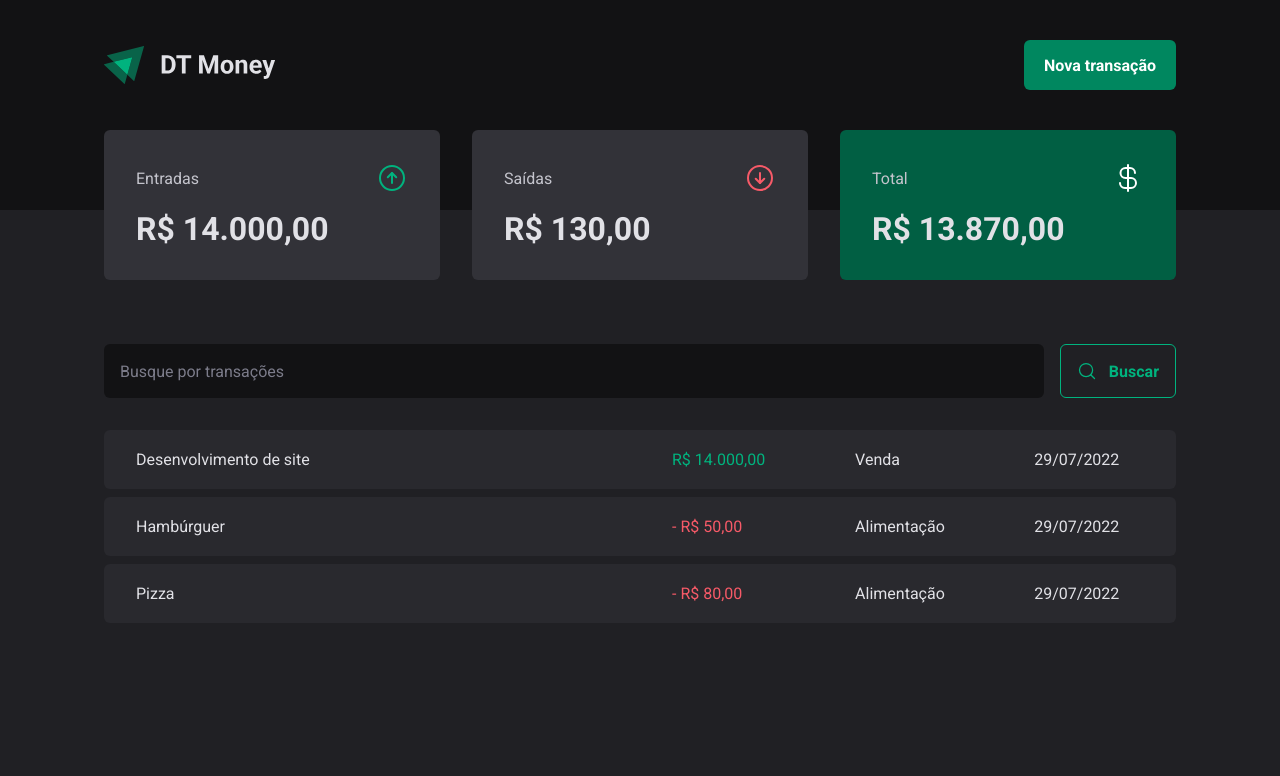
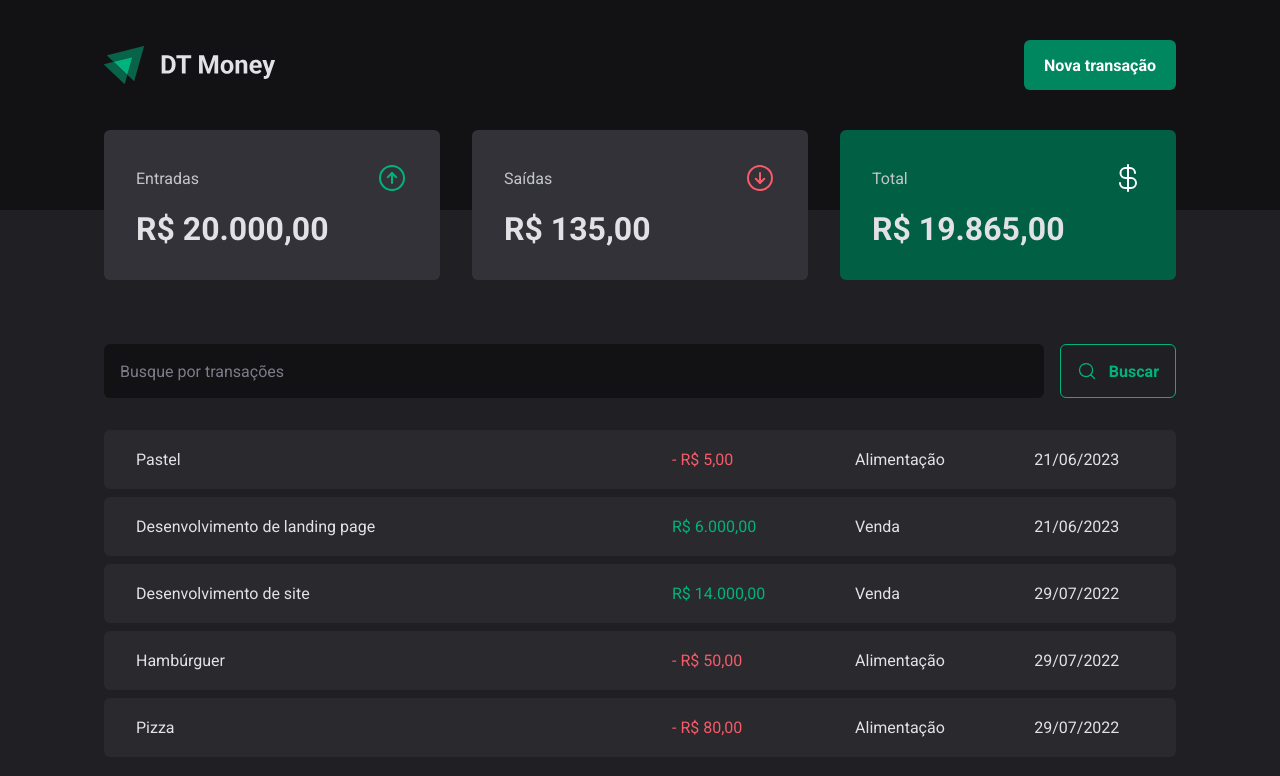
Before and after one commit to marcelopajr/ignite-dt-money, a React (Vite) app: page / in a window 1280 px wide. Shown: the top 776 px of the page. Built offline with nearby package versions, Linux system fonts and the light colour scheme; data requests are answered from the project's data file.

Commit message:
feat: add create new transaction

```diff
--- a/server.json
+++ b/server.json
@@ -23,6 +23,22 @@
       "category": "Alimentação",
       "price": 80,
       "createdAt": "2022-07-29T19:30:44.505Z"
+    },
+    {
+      "description": "Desenvolvimento de landing page",
+      "price": 6000,
+      "category": "Venda",
+      "type": "income",
+      "createdAt": "2023-06-21T17:39:16.518Z",
+      "id": 4
+    },
+    {
+      "description": "Pastel",
+      "price": 5,
+      "category": "Alimentação",
+      "type": "outcome",
+      "createdAt": "2023-06-21T17:53:55.919Z",
+      "id": 5
     }
   ]
 }
--- a/src/components/NewTransactionModal/index.tsx
+++ b/src/components/NewTransactionModal/index.tsx
@@ -1,8 +1,10 @@
+import { useContext } from "react";
 import * as Dialog from "@radix-ui/react-dialog";
 import { Controller, useForm } from "react-hook-form";
 import * as zod from "zod";
 import { zodResolver } from "@hookform/resolvers/zod";
 import { ArrowCircleDown, ArrowCircleUp, X } from "phosphor-react";
+import { TransactionsContext } from "../../contexts/TransactionsContext";
 
 import {
   CloseButton,
@@ -22,17 +24,29 @@
 type NewTransactionFormInputs = zod.infer<typeof newTransactionFormSchema>;
 
 export function NewTransactionModal() {
+  const { createTransaction } = useContext(TransactionsContext);
+
   const {
     control,
     register,
     handleSubmit,
     formState: { isSubmitting },
+    reset,
   } = useForm<NewTransactionFormInputs>({
     resolver: zodResolver(newTransactionFormSchema),
   });
 
-  function handleCreateNewTransaction(data: NewTransactionFormInputs) {
-    console.log(data);
+  async function handleCreateNewTransaction(data: NewTransactionFormInputs) {
+    const { description, price, category, type } = data;
+
+    createTransaction({
+      description,
+      price,
+      category,
+      type,
+    });
+
+    reset();
   }
 
   return (
--- a/src/contexts/TransactionsContext.tsx
+++ b/src/contexts/TransactionsContext.tsx
@@ -9,10 +9,17 @@
   category: string;
   createdAt: string;
 }
+interface CreateTransactionInput {
+  description: string;
+  price: number;
+  category: string;
+  type: "income" | "outcome";
+}
 
 interface TransactionsContextType {
   transactions: Transaction[];
   fetchTransactions: (query?: string) => Promise<void>;
+  createTransaction: (data: CreateTransactionInput) => Promise<void>;
 }
 
 interface TransactionsProviderProps {
@@ -27,18 +34,37 @@
   async function fetchTransactions(query?: string) {
     const response = await api.get("/transactions", {
       params: {
+        _sort: "createdAt",
+        _order: "desc",
         q: query,
       },
     });
 
     setTransactions(response.data);
   }
+
+  async function createTransaction(data: CreateTransactionInput) {
+    const { description, price, category, type } = data;
+
+    const response = await api.post("/transactions", {
+      description,
+      price,
+      category,
+      type,
+      createdAt: new Date(),
+    });
+
+    setTransactions((state) => [response.data, ...state]);
+  }
+
   useEffect(() => {
     fetchTransactions();
   }, []);
 
   return (
-    <TransactionsContext.Provider value={{ transactions, fetchTransactions }}>
+    <TransactionsContext.Provider
+      value={{ transactions, fetchTransactions, createTransaction }}
+    >
       {children}
     </TransactionsContext.Provider>
   );
```
Lines whose indentation alone changed are shown as unchanged.
